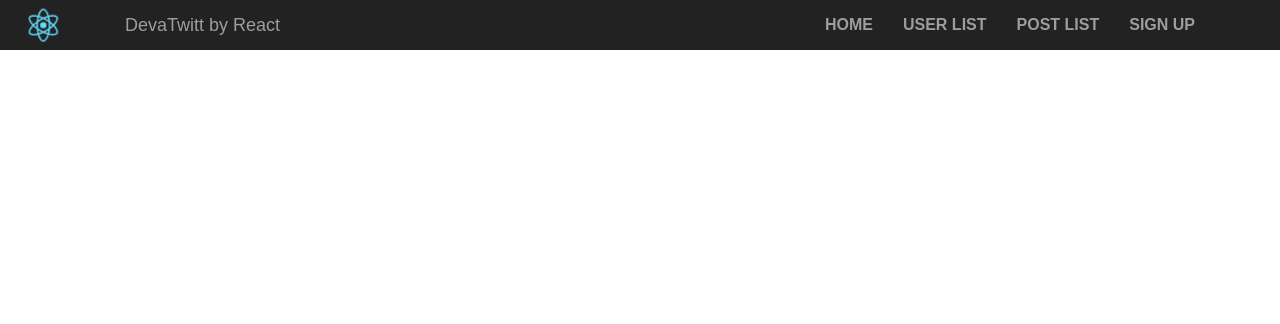
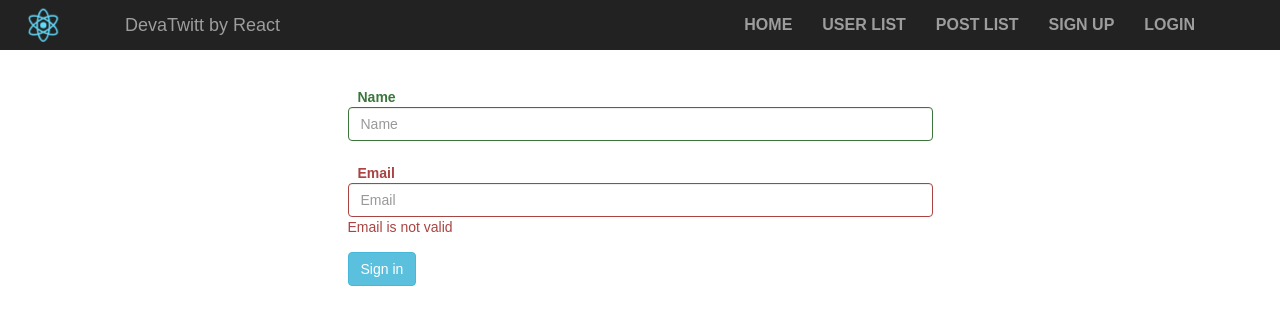
Before and after one commit to HurYur/devaTwitt, a React (Create React App) app: page /login in a window 1280 px wide. Shown: the top 324 px of the page. Built offline with nearby package versions, Linux system fonts and the light colour scheme.

Commit message:
login page

```diff
--- a/src/App.js
+++ b/src/App.js
@@ -11,6 +11,7 @@ import Home from './components/Home'
 import UserList from './components/users/UsersList'
 import SignUp from './components/users/SignUp'
 import PostList from "./components/posts/PostsList";
+import Login from "./components/Login/login"
 import {setCurrentUser} from "./helpers/storageHelper";
 
 class App extends Component {
@@ -43,6 +44,7 @@ class App extends Component {
                       <li key={2} ><Link to="/users">User List</Link></li>
                       <li key={3} ><Link to="/posts">Post List</Link></li>
                       <li key={4} ><Link to="/sign-up">Sign Up</Link></li>
+                      <li key={5} ><Link to="/login">Login</Link></li>
                   </ul>
               </Navbar.Collapse>
           </Navbar>
@@ -53,6 +55,7 @@ class App extends Component {
                 <Route path="/users" component={UserList} />
                 <Route path="/sign-up" component={SignUp} />
                 <Route path="/posts" component={PostList} />
+                <Route path="/login" component={Login} />
             </div>
         </main>
       </div>
--- a/src/api/ServerEmulating.js
+++ b/src/api/ServerEmulating.js
@@ -13,7 +13,6 @@ export function requestGet(url, data){
         let userIndex = users.findIndex( user => user.id === data);
 
         return posts.filter( post => users[userIndex].followers.indexOf(post.author.id) > -1 );
-
     }else if(url === 'devaTwitt/posts'){
         // return all Posts
         return getParsedData('devaTwitt.posts');
@@ -77,7 +76,4 @@ export function requestPost(url, data){
         setData('devaTwitt.currentUser', users[loggedUserPosition]);
         setData('devaTwitt.users', users);
     }
-
-
-
 }
--- /dev/null
+++ b/src/components/Login/login.js
@@ -0,0 +1,75 @@
+import React from 'react';
+import {Row, Col, Button, Form, FormGroup, FormControl, ControlLabel} from 'react-bootstrap';
+
+import {validateEmail} from '../../helpers/validationHelper';
+import { getAllUsres } from "../../helpers/requstHelper";
+
+class login extends React.Component{
+    constructor(props){
+        super(props);
+        this.state = {users: []};
+    }
+    loadUsers = () => {
+        this.setState({users: getAllUsres()});
+    };
+    componentDidMount() {
+        this.loadUsers();
+    }
+    renderFieldGroup = (fieldName, type, label, validationResult) =>{
+        return (
+            <FormGroup controlId={fieldName}
+                       validationState={validationResult ? 'error' : 'success'} >
+                <ControlLabel>{label}</ControlLabel>
+                <FormControl type={type}
+                             placeholder={label}
+                             value={this.state[fieldName]}
+                             onChange={(e) => this.onInputChange(e.target.value, fieldName)} />
+                <div className="error">{validationResult}</div>
+            </FormGroup>
+        )
+    };
+    signin = (e) => {
+        e.preventDefault();
+        let {email, name, users: data} = this.state;//users renamed to data
+
+        let userData = [];
+        data.forEach(function (data) {
+            userData.push({
+                email: data.email,
+                name: data.name
+            });
+        });
+
+        let match = false;
+
+        userData.forEach(function (data) {
+            if (data.email === email && data.name === name) {
+                match = true;
+            }
+        });
+        if(match){
+            this.props.history.push("/users");
+        }
+    };
+
+    onInputChange(value, field){
+        this.setState({[field]: value});
+    }
+    render(){
+
+        const {email} = this.state;
+        return  (<Row>
+                <Col className="user-register-container" sm={6} smOffset={3}>
+                    <Form horizontal>
+                        {this.renderFieldGroup("name","text","Name")}
+                        {this.renderFieldGroup("email","email","Email",validateEmail(email))}
+                        <FormGroup>
+                            <Button type="submit"  bsStyle="info" onClick={this.signin}>Sign in</Button>
+                        </FormGroup>
+                    </Form>
+                </Col>
+            </Row>
+        )}
+}
+
+export default login;
--- a/src/components/users/SignUp.js
+++ b/src/components/users/SignUp.js
@@ -14,8 +14,7 @@ class SignUp extends React.Component{
     renderFieldGroup = (fieldName, type, label, validationResult) =>{
         return (
             <FormGroup controlId={fieldName}
-                       validationState={validationResult ? 'error' : 'success'}
-        >
+                       validationState={validationResult ? 'error' : 'success'} >
                 <ControlLabel>{label}</ControlLabel>
                 <FormControl type={type}
                              placeholder={label}
@@ -39,7 +38,6 @@ class SignUp extends React.Component{
             this.props.addNewUser(user);
             this.props.history.push("/login");
         }
-
     };
 
     onInputChange(value, field){
--- a/src/helpers/requstHelper.js
+++ b/src/helpers/requstHelper.js
@@ -33,6 +33,10 @@ export function postPost(newPostText) {
 export function postUser(newUser) {
     requestPost('devaTwitt/users', newUser);
 }
+export function checkUser(loggedData) {
+    requestPost('devaTwitt/users', loggedData);
+}
+
 export function followUser(followUserId) {
     requestPost(`devaTwitt/users/${followUserId}/follow`, getCurrentUser().id);
 }
```
Lines whose indentation alone changed are shown as unchanged.
